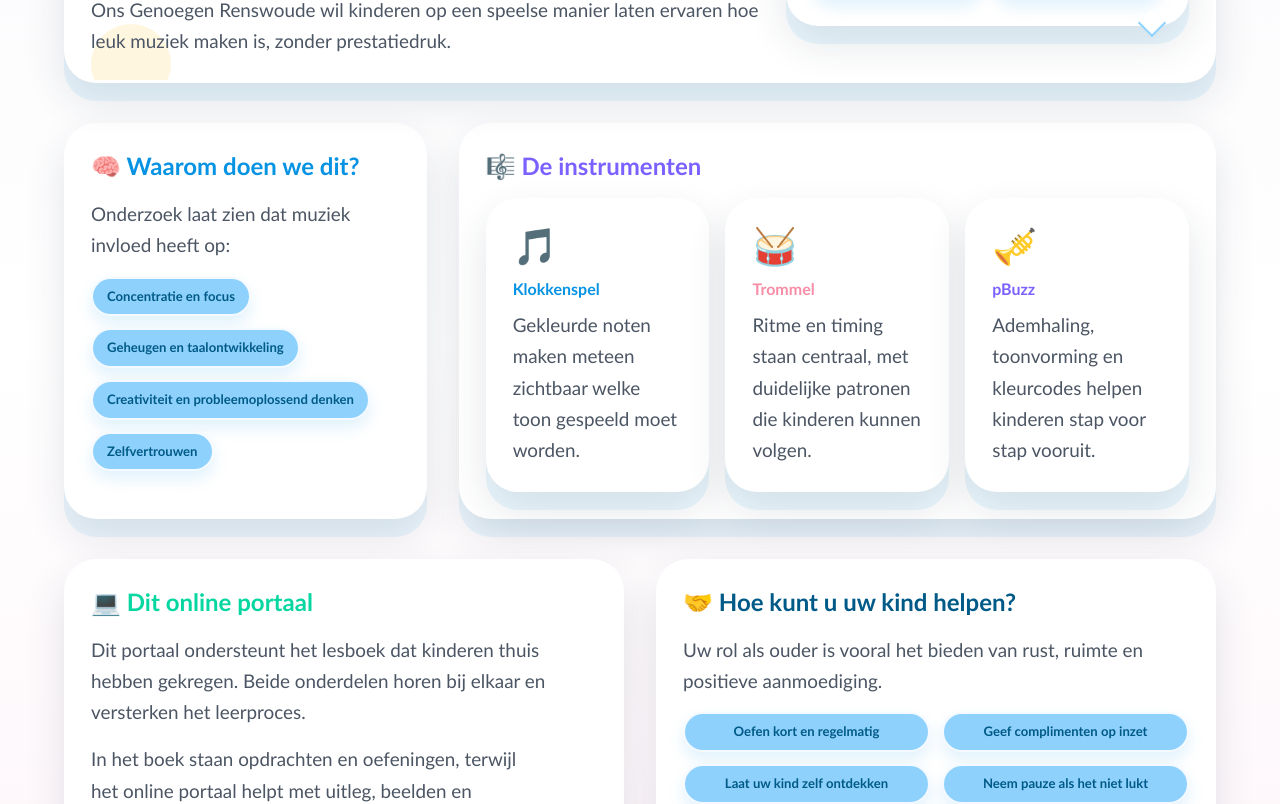
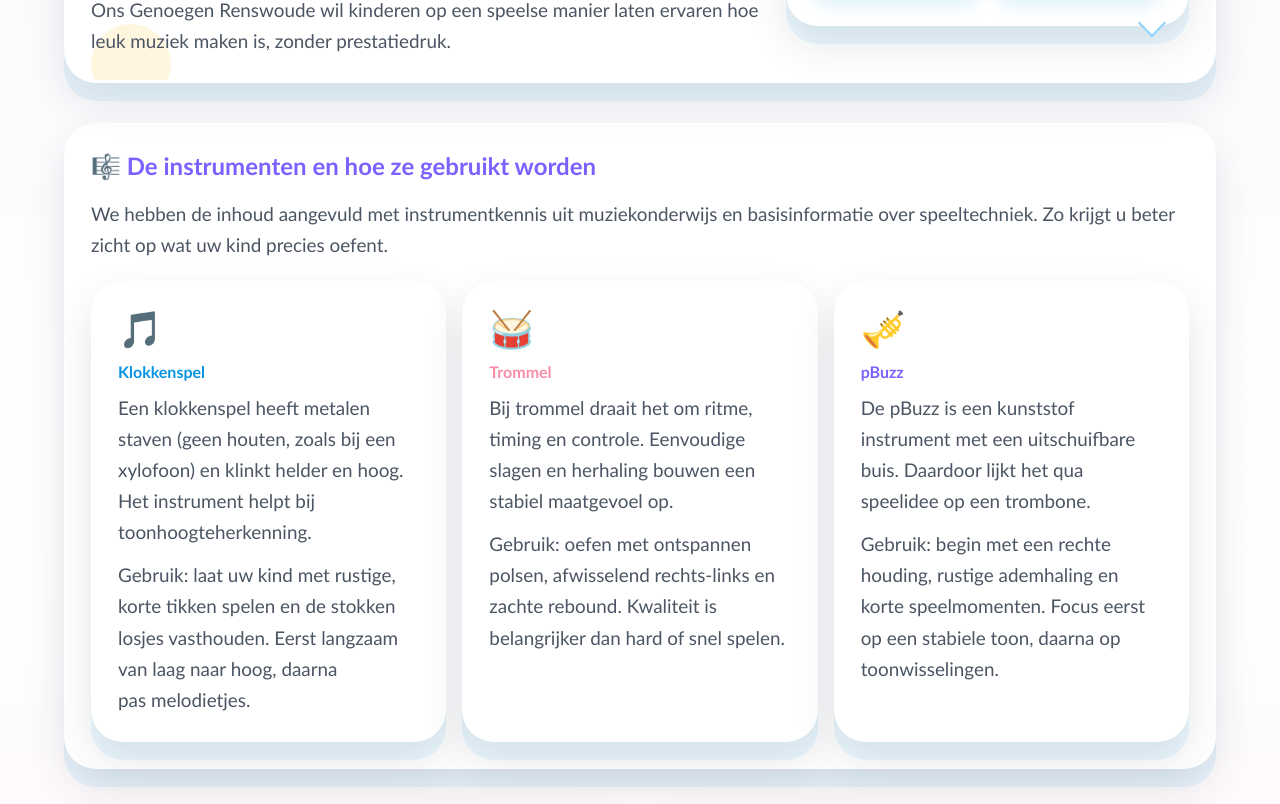
Before and after one commit to ThijsvdM/plezier-in-muziek-maken, a Next.js app: page /ouders in a window 1280 px wide. Shown: the part 640-1444 px from the top of the page. Built offline with nearby package versions, Linux system fonts and the light colour scheme.

Commit message:
textual changes to ouders page + only allow to play the notenvanger game when logged in

```diff
--- a/src/app/api/note-catcher-scores/route.js
+++ b/src/app/api/note-catcher-scores/route.js
@@ -115,8 +115,14 @@ export async function GET() {
 export async function POST(request) {
   try {
     const body = await request.json();
+    const accountId = sanitizeAccountId(body?.accountId);
+
+    if (!accountId.startsWith("user:")) {
+      return noStoreJson({ message: "Je moet ingelogd zijn om scores op te slaan." }, 401);
+    }
+
     const newScore = {
-      accountId: sanitizeAccountId(body?.accountId),
+      accountId,
       name: sanitizeName(body?.name),
       score: sanitizeScore(body?.score),
       createdAt: new Date().toISOString(),
--- a/src/app/klokkenspel/page.js
+++ b/src/app/klokkenspel/page.js
@@ -18,6 +18,7 @@ const KLOKKENSPEL_LESSONS = [
 
 export default function Klokkenspel() {
   const [maxUnlockedLesson, setMaxUnlockedLesson] = useState(1);
+  const [isLoggedIn, setIsLoggedIn] = useState(false);
 
   const getMaxUnlockedLesson = () => {
     if (typeof window === "undefined") return 1;
@@ -50,6 +51,8 @@ export default function Klokkenspel() {
 
   useEffect(() => {
     const refreshAccess = () => {
+      const currentUser = typeof window !== "undefined" ? localStorage.getItem("music_user") : null;
+      setIsLoggedIn(Boolean(currentUser));
       setMaxUnlockedLesson(getMaxUnlockedLesson());
     };
 
@@ -95,7 +98,7 @@ export default function Klokkenspel() {
             <div key={lesson.number} className="card text-center opacity-60">
               <div className="text-5xl mb-3">🔒</div>
               <h2 className="text-xl font-bold mb-2">Les {lesson.number}</h2>
-              <p className="subtitle">Afgesloten tot later</p>
+              <p className="subtitle">{isLoggedIn ? "Afgesloten tot later" : "Log in om deze les te bekijken"}</p>
               <div className="badge mt-4">🔒 Locked</div>
             </div>
           )
--- a/src/app/ouders/page.js
+++ b/src/app/ouders/page.js
@@ -60,26 +60,14 @@ export default function OudersPage() {
           </div>
         </section>
 
-        <div className="grid gap-8 lg:grid-cols-3 mb-8 md:mb-10">
-          <section className="card">
-            <h2 className="text-2xl font-black mb-4" style={{ color: "var(--primary)" }}>
-              🧠 Waarom doen we dit?
+        <section className="card mb-8 md:mb-10">
+          <h2 className="text-2xl font-black mb-4" style={{ color: "var(--purple)" }}>
+            🎼 De instrumenten en hoe ze gebruikt worden
           </h2>
-            <p className="subtitle mb-4">
-              Onderzoek laat zien dat muziek invloed heeft op:
+
+          <p className="subtitle mb-5">
+            We hebben de inhoud aangevuld met instrumentkennis uit muziekonderwijs en basisinformatie over speeltechniek. Zo krijgt u beter zicht op wat uw kind precies oefent.
           </p>
-            <ul className="space-y-3">
-              <li className="badge block text-center py-3">Concentratie en focus</li>
-              <li className="badge block text-center py-3">Geheugen en taalontwikkeling</li>
-              <li className="badge block text-center py-3">Creativiteit en probleemoplossend denken</li>
-              <li className="badge block text-center py-3">Zelfvertrouwen</li>
-            </ul>
-          </section>
-
-          <section className="card lg:col-span-2">
-            <h2 className="text-2xl font-black mb-4" style={{ color: "var(--purple)" }}>
-              🎼 De instrumenten
-            </h2>
 
           <div className="grid gap-4 md:grid-cols-3">
             <article className="card bg-white shadow-none">
@@ -87,8 +75,11 @@ export default function OudersPage() {
               <h3 className="font-black mb-2" style={{ color: "var(--primary)" }}>
                 Klokkenspel
               </h3>
+              <p className="subtitle text-sm mb-3">
+                Een klokkenspel heeft metalen staven (geen houten, zoals bij een xylofoon) en klinkt helder en hoog. Het instrument helpt bij toonhoogteherkenning.
+              </p>
               <p className="subtitle text-sm">
-                  Gekleurde noten maken meteen zichtbaar welke toon gespeeld moet worden.
+                Gebruik: laat uw kind met rustige, korte tikken spelen en de stokken losjes vasthouden. Eerst langzaam van laag naar hoog, daarna pas melodietjes.
               </p>
             </article>
 
@@ -97,8 +88,11 @@ export default function OudersPage() {
               <h3 className="font-black mb-2" style={{ color: "var(--pink)" }}>
                 Trommel
               </h3>
+              <p className="subtitle text-sm mb-3">
+                Bij trommel draait het om ritme, timing en controle. Eenvoudige slagen en herhaling bouwen een stabiel maatgevoel op.
+              </p>
               <p className="subtitle text-sm">
-                  Ritme en timing staan centraal, met duidelijke patronen die kinderen kunnen volgen.
+                Gebruik: oefen met ontspannen polsen, afwisselend rechts-links en zachte rebound. Kwaliteit is belangrijker dan hard of snel spelen.
               </p>
             </article>
 
@@ -107,13 +101,15 @@ export default function OudersPage() {
               <h3 className="font-black mb-2" style={{ color: "var(--purple)" }}>
                 pBuzz
               </h3>
+              <p className="subtitle text-sm mb-3">
+                De pBuzz is een kunststof instrument met een uitschuifbare buis. Daardoor lijkt het qua speelidee op een trombone.
+              </p>
               <p className="subtitle text-sm">
-                  Ademhaling, toonvorming en kleurcodes helpen kinderen stap voor stap vooruit.
+                Gebruik: begin met een rechte houding, rustige ademhaling en korte speelmomenten. Focus eerst op een stabiele toon, daarna op toonwisselingen.
               </p>
             </article>
           </div>
         </section>
-        </div>
 
         <div className="grid gap-8 lg:grid-cols-2 mb-8 md:mb-10">
           <section className="card">
--- a/src/app/pbuzz/page.js
+++ b/src/app/pbuzz/page.js
@@ -18,6 +18,7 @@ const PBUZZ_LESSONS = [
 
 export default function Pbuzz() {
   const [maxUnlockedLesson, setMaxUnlockedLesson] = useState(1);
+  const [isLoggedIn, setIsLoggedIn] = useState(false);
 
   const getMaxUnlockedLesson = () => {
     if (typeof window === "undefined") return 1;
@@ -50,6 +51,8 @@ export default function Pbuzz() {
 
   useEffect(() => {
     const refreshAccess = () => {
+      const currentUser = typeof window !== "undefined" ? localStorage.getItem("music_user") : null;
+      setIsLoggedIn(Boolean(currentUser));
       setMaxUnlockedLesson(getMaxUnlockedLesson());
     };
 
@@ -95,7 +98,7 @@ export default function Pbuzz() {
             <div key={lesson.number} className="card text-center opacity-60">
               <div className="text-5xl mb-3">🔒</div>
               <h2 className="text-xl font-bold mb-2">Les {lesson.number}</h2>
-              <p className="subtitle">Afgesloten tot later</p>
+              <p className="subtitle">{isLoggedIn ? "Afgesloten tot later" : "Log in om deze les te bekijken"}</p>
               <div className="badge mt-4">🔒 Locked</div>
             </div>
           )
--- a/src/app/trommel/page.js
+++ b/src/app/trommel/page.js
@@ -18,6 +18,7 @@ const TROMMEL_LESSONS = [
 
 export default function Trommel() {
   const [maxUnlockedLesson, setMaxUnlockedLesson] = useState(1);
+  const [isLoggedIn, setIsLoggedIn] = useState(false);
 
   const getMaxUnlockedLesson = () => {
     if (typeof window === "undefined") return 1;
@@ -50,6 +51,8 @@ export default function Trommel() {
 
   useEffect(() => {
     const refreshAccess = () => {
+      const currentUser = typeof window !== "undefined" ? localStorage.getItem("music_user") : null;
+      setIsLoggedIn(Boolean(currentUser));
       setMaxUnlockedLesson(getMaxUnlockedLesson());
     };
 
@@ -96,7 +99,7 @@ export default function Trommel() {
             <div key={lesson.number} className="card text-center opacity-60">
               <div className="text-5xl mb-3">🔒</div>
               <h2 className="text-xl font-bold mb-2">Les {lesson.number}</h2>
-              <p className="subtitle">Afgesloten tot later</p>
+              <p className="subtitle">{isLoggedIn ? "Afgesloten tot later" : "Log in om deze les te bekijken"}</p>
               <div className="badge mt-4">🔒 Locked</div>
             </div>
           )
```
Also changed, not shown: src/app/notenvanger/page.js (+49 -20 lines). Lines whose indentation alone changed are shown as unchanged.
